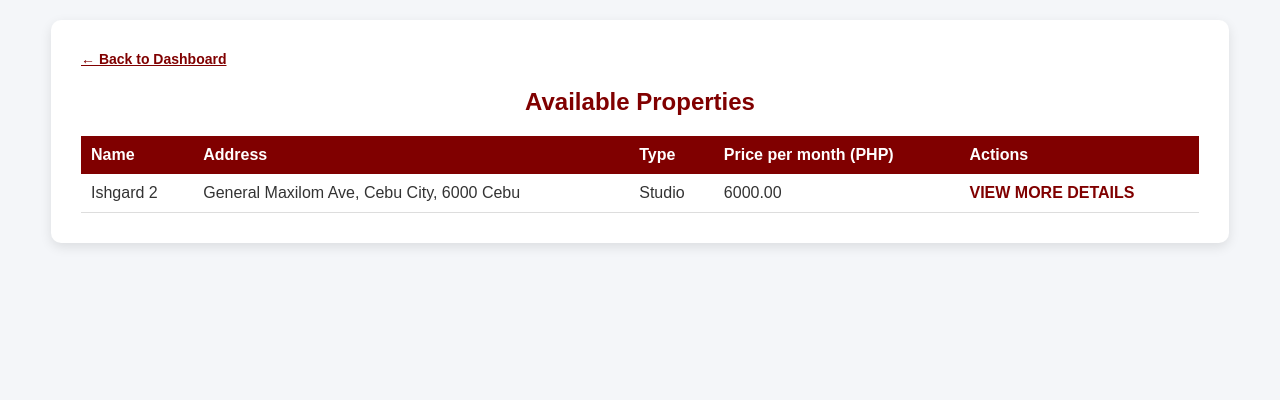
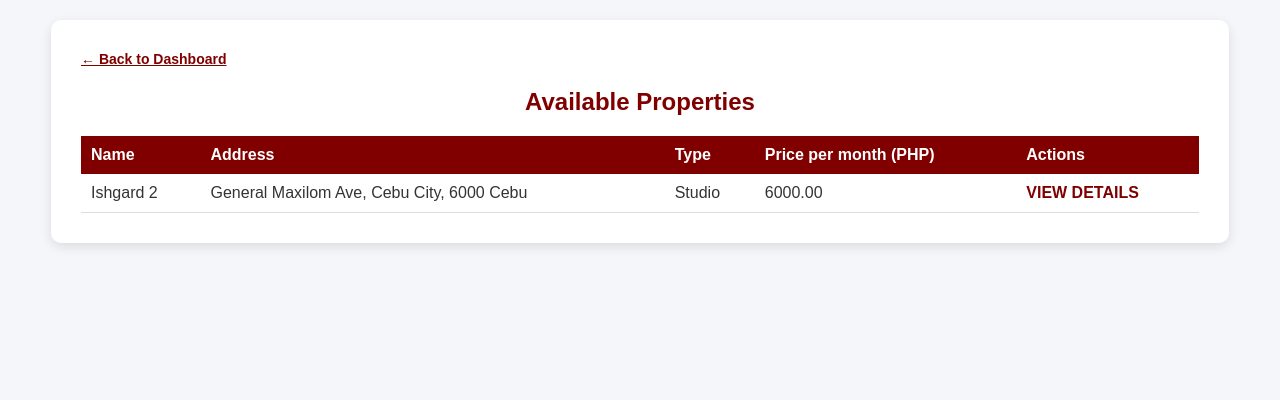
Before and after one commit to WazeyBoi/LuxStayProperties2.0, a Django app: page /leases/property-listing/ in a window 1280 px wide. Shown: the part 43-443 px from the top of the page. Run offline with Django 5.2, Linux system fonts and the light colour scheme; a user stored in the database is signed in; data comes from the database, SQL or seed files in the repository.

Commit message:
Update property_listing.html
VIEW MORE DETAILS to VIEW DETAILS

```diff
--- a/properties/templates/properties/property_listing.html
+++ b/properties/templates/properties/property_listing.html
@@ -28,7 +28,7 @@
                 <td style="padding: 10px;">{{ property.property_type|capfirst }}</td>
                 <td style="padding: 10px;">{{ property.price }}</td>
                 <td style="padding: 10px;">
-                    <a href="{% url 'view_property_details' property.id %}" style="text-decoration: none; color: #800000; font-weight: bold;">VIEW MORE DETAILS</a>
+                    <a href="{% url 'view_property_details' property.id %}" style="text-decoration: none; color: #800000; font-weight: bold;">VIEW DETAILS</a>
                 </td>
             </tr>
             {% empty %}
```
